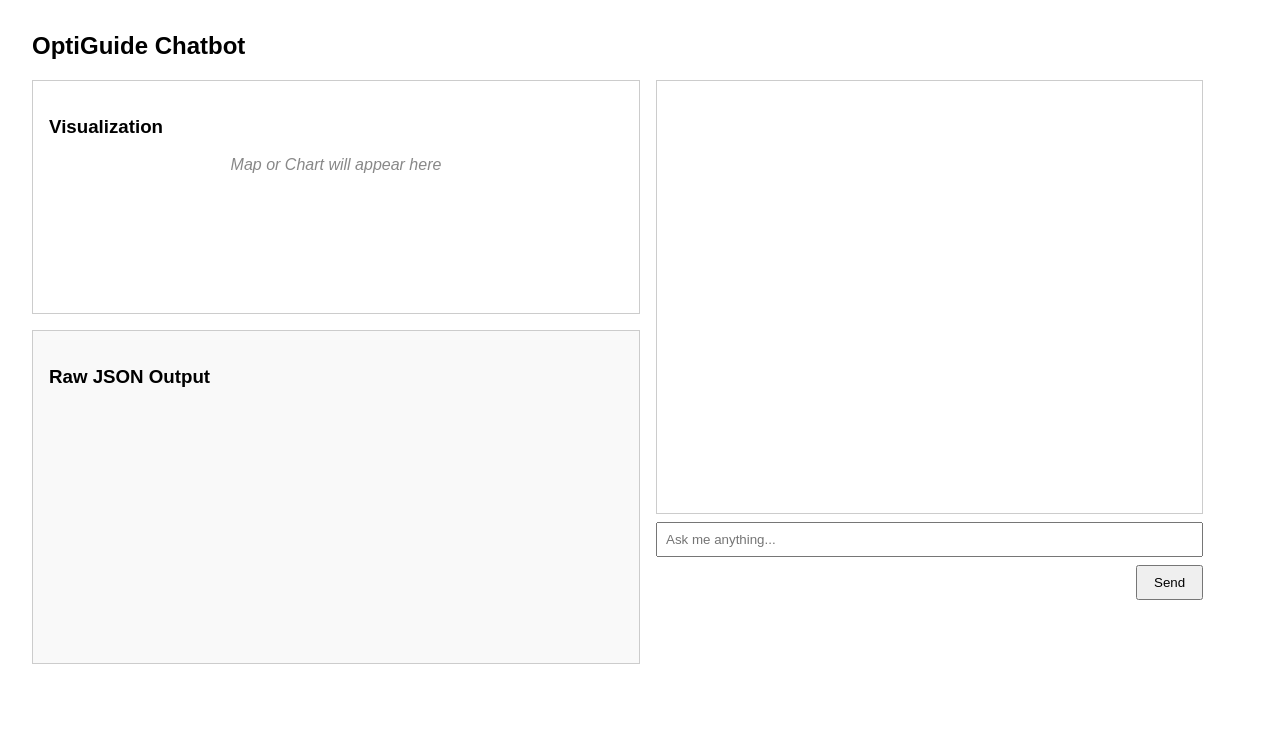
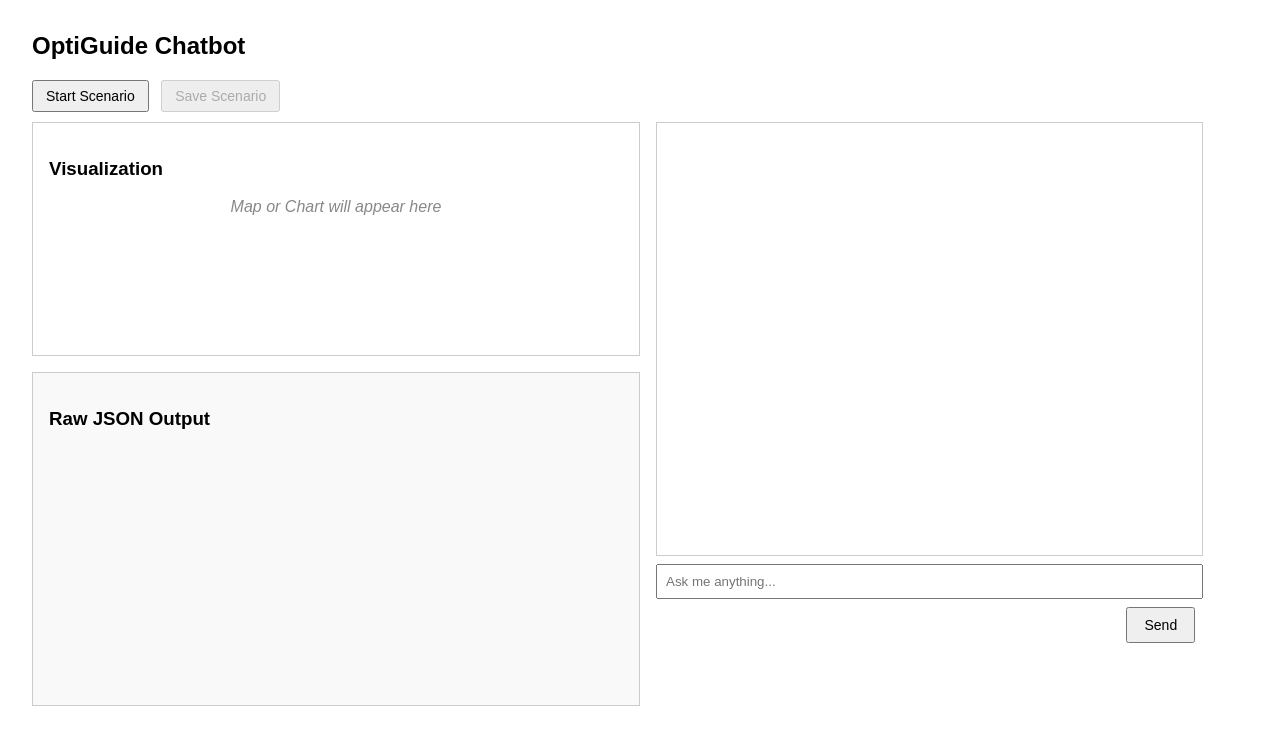
Before and after one commit to NarenSham/nl2ibp, a Flask app: page / in a window 1280 px wide. Shown: the top 745 px of the page. Run offline with Flask 3, Linux system fonts and the light colour scheme.

Commit message:
scenario mode added

```diff
--- a/app.py
+++ b/app.py
@@ -1,9 +1,10 @@
 import flask
-from flask import Flask, render_template, request, jsonify
+from flask import Flask, render_template, request, jsonify, session
 import sqlite3
 from bot.parser import parse_query
 
 app = Flask(__name__)
+app.secret_key = "your_super_secret_key"  # Replace with a secure random key for production
 DB_PATH = "db/optiguide.db"
 
 def get_db_connection():
@@ -33,6 +34,60 @@ def chat():
         "nlg": nlg_text
     })
 
+@app.route("/api/scenario/start", methods=["POST"])
+def start_scenario():
+    conn = get_db_connection()
+    cursor = conn.cursor()
+    cursor.execute(
+        "INSERT INTO scenario (name, description, created_at) VALUES (?, ?, datetime('now'))",
+        ("New Scenario", "User-created scenario")
+    )
+    scenario_id = cursor.lastrowid
+    conn.commit()
+    conn.close()
+
+    session["active_scenario_id"] = scenario_id
+    return jsonify({"scenario_id": scenario_id, "status": "started"})
+
+
+@app.route("/api/scenario/save", methods=["POST"])
+def save_scenario():
+    data = request.get_json()
+    scenario_id = data.get("scenario_id")
+    overrides = data.get("overrides", [])  # Expecting a list of override dicts
+
+    if not scenario_id or not overrides:
+        return jsonify({"error": "scenario_id and overrides required"}), 400
+
+    conn = get_db_connection()
+    cursor = conn.cursor()
+
+    try:
+        for o in overrides:
+            cursor.execute(
+                """
+                INSERT INTO scenario_overrides
+                (scenario_id, table_name, row_id, column_name, override_value)
+                VALUES (?, ?, ?, ?, ?)
+                """,
+                (
+                    scenario_id,
+                    o.get("table_name"),
+                    o.get("row_id"),
+                    o.get("column_name"),
+                    str(o.get("override_value")),
+                ),
+            )
+        conn.commit()
+    except Exception as e:
+        conn.rollback()
+        return jsonify({"error": f"Failed to save scenario: {e}"}), 500
+    finally:
+        conn.close()
+
+    return jsonify({"status": "success", "message": "Scenario overrides saved"})
+
+
 
 if __name__ == "__main__":
     app.run(debug=True)
--- a/templates/index.html
+++ b/templates/index.html
@@ -4,9 +4,36 @@
   <meta charset="UTF-8" />
   <title>OptiGuide Chatbot</title>
   <link rel="stylesheet" href="/static/styles.css" />
+  <style>
+    #scenario-indicator {
+      display: none;
+      padding: 8px;
+      margin-bottom: 10px;
+      background-color: #ffeb3b;
+      color: #333;
+      font-weight: bold;
+      border-radius: 4px;
+      text-align: center;
+    }
+    #scenario-buttons {
+      margin-bottom: 10px;
+    }
+    button {
+      margin-right: 8px;
+      padding: 6px 12px;
+      font-size: 14px;
+    }
+  </style>
 </head>
 <body>
   <h2>OptiGuide Chatbot</h2>
+
+  <div id="scenario-indicator">⚠️ Scenario Mode Active</div>
+  <div id="scenario-buttons">
+    <button id="start-scenario-btn">Start Scenario</button>
+    <button id="save-scenario-btn" disabled>Save Scenario</button>
+  </div>
+
   <div id="container">
     <div id="left-panel">
       <div id="visualization">
@@ -34,6 +61,13 @@
     const jsonTable = document.getElementById('json-table');
     const jsonRaw = document.getElementById('json-raw');
 
+    const startScenarioBtn = document.getElementById('start-scenario-btn');
+    const saveScenarioBtn = document.getElementById('save-scenario-btn');
+    const scenarioIndicator = document.getElementById('scenario-indicator');
+
+    let scenarioActive = false;
+    let activeScenarioId = null;
+
     function appendMessage(message, className) {
       const msgDiv = document.createElement('div');
       msgDiv.className = className;
@@ -52,7 +86,6 @@
       clearJsonDisplay();
 
       if (Array.isArray(data)) {
-        // If array of objects, create table headers from keys
         if (data.length === 0) {
           jsonRaw.textContent = 'Empty array';
           return;
@@ -81,7 +114,6 @@
         jsonTable.appendChild(tbody);
 
       } else if (typeof data === 'object') {
-        // If object, display key-value pairs
         const tbody = document.createElement('tbody');
         Object.entries(data).forEach(([key, value]) => {
           const row = document.createElement('tr');
@@ -96,7 +128,6 @@
         jsonTable.appendChild(tbody);
 
       } else {
-        // Fallback: show raw JSON string
         jsonRaw.textContent = JSON.stringify(data, null, 2);
       }
     }
@@ -121,7 +152,7 @@
           appendMessage(`Bot: ${data.error}`, 'bot-msg');
         } else {
           appendMessage(`Bot: ${data.nlg}`, 'bot-msg');
-          renderJsonTable(data.result);
+          renderJsonTable(data.response);
         }
       } catch (err) {
         appendMessage(`Bot: Error occurred: ${err}`, 'bot-msg');
@@ -132,6 +163,58 @@
     userInput.addEventListener('keypress', e => {
       if (e.key === 'Enter') sendQuery();
     });
+
+    // Scenario buttons handlers
+    startScenarioBtn.addEventListener('click', async () => {
+      try {
+        const res = await fetch('/api/scenario/start', { method: 'POST' });
+        const data = await res.json();
+        if (data.status === 'started') {
+          scenarioActive = true;
+          activeScenarioId = data.scenario_id;
+          scenarioIndicator.style.display = 'block';
+          saveScenarioBtn.disabled = false;
+          appendMessage("System: Scenario mode started.", 'system-msg');
+        }
+      } catch (err) {
+        appendMessage(`System: Failed to start scenario mode: ${err}`, 'system-msg');
+      }
+    });
+
+    saveScenarioBtn.addEventListener('click', async () => {
+      if (!scenarioActive || !activeScenarioId) {
+        appendMessage("System: No active scenario to save.", "system-msg");
+        return;
+      }
+
+      // TODO: Replace with actual override data from UI/input
+      const overrides = [
+        {
+          table_name: "retailers",
+          row_id: 1,
+          column_name: "demand",
+          override_value: "120"
+        }
+      ];
+
+      try {
+        const res = await fetch('/api/scenario/save', {
+          method: 'POST',
+          headers: { 'Content-Type': 'application/json' },
+          body: JSON.stringify({ scenario_id: activeScenarioId, overrides }),
+        });
+
+        const data = await res.json();
+
+        if (res.ok && data.status === 'saved') {
+          appendMessage("System: Scenario saved successfully.", 'system-msg');
+        } else {
+          appendMessage(`System: Failed to save scenario: ${data.error || 'Unknown error'}`, 'system-msg');
+        }
+      } catch (err) {
+        appendMessage(`System: Failed to save scenario: ${err}`, 'system-msg');
+      }
+    });
   </script>
 </body>
 </html>
```
Also changed, not shown: db/loader.py (+11 -0 lines), db/schema.sql (+17 -0 lines).
